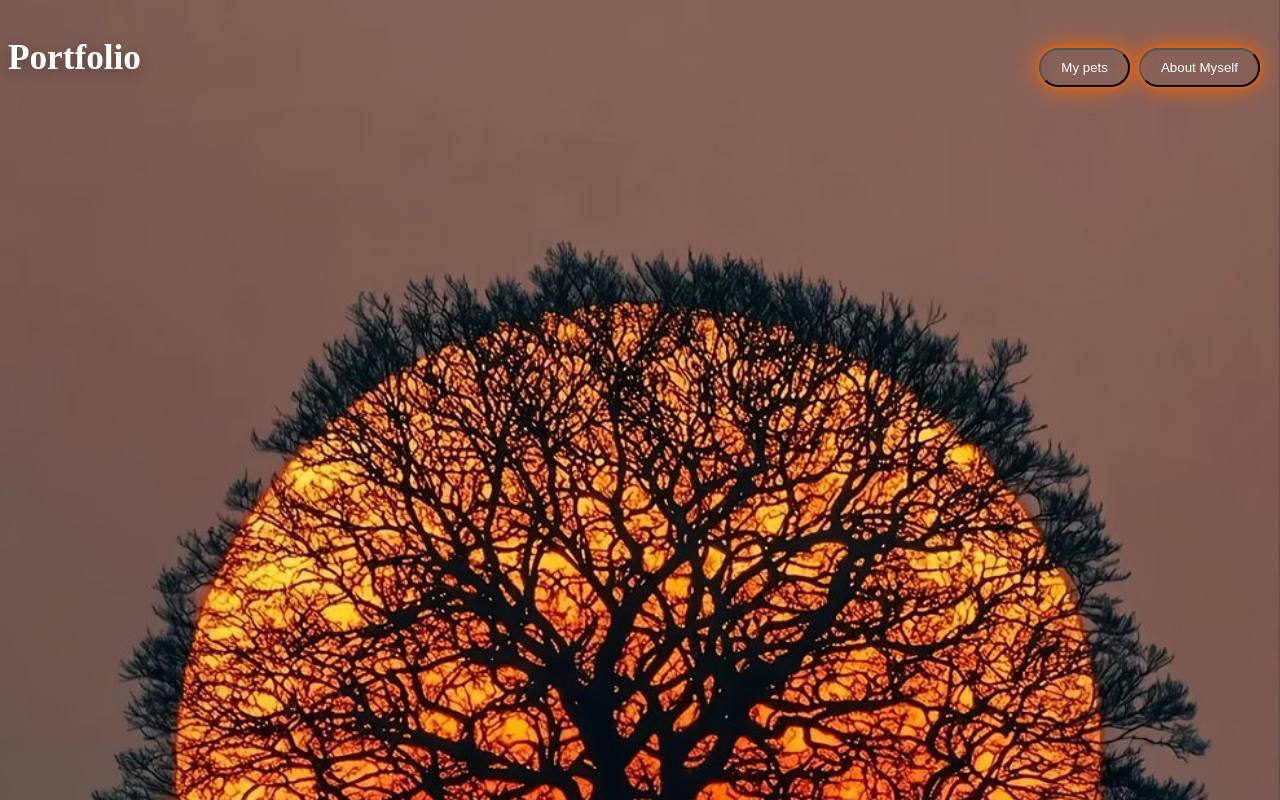
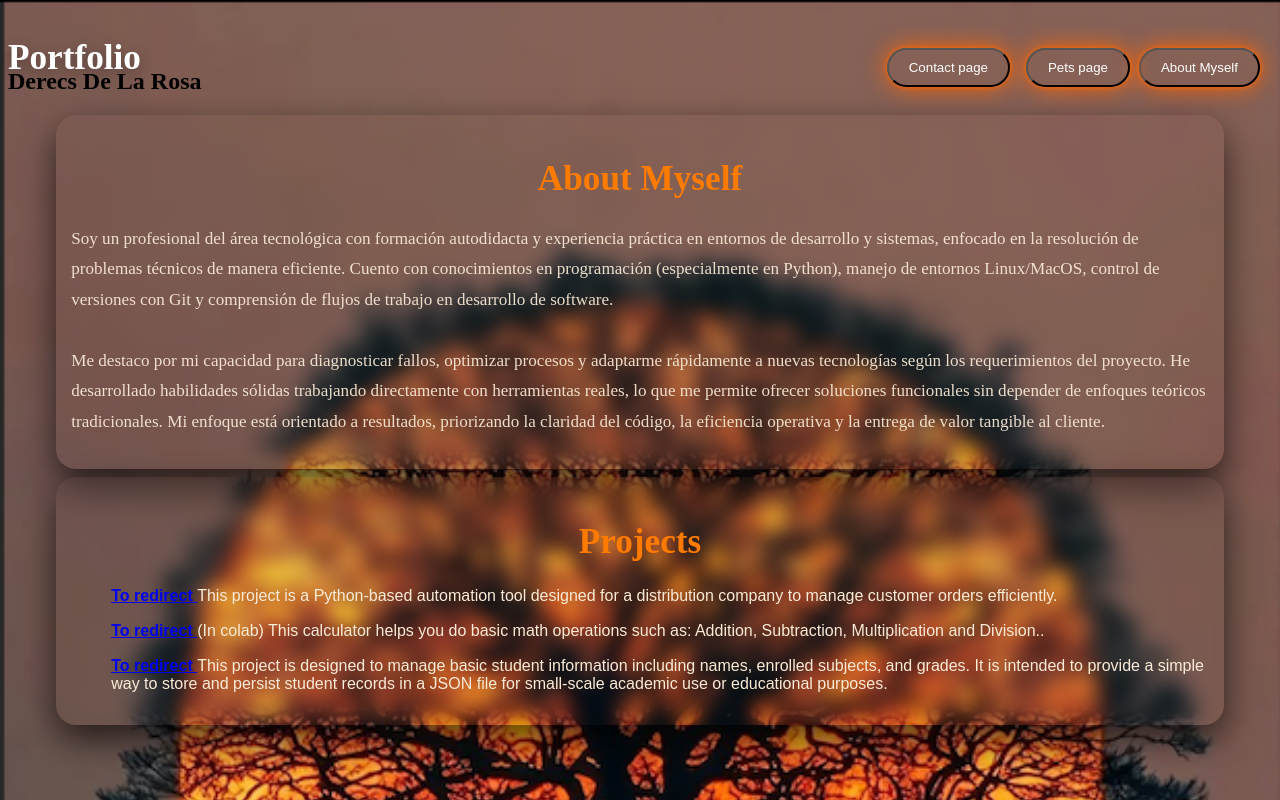
Before and after one commit to DereckDLR29/web_page_dll, a plain HTML site: page index.html in a window 1280 px wide. Drawn offline with Linux system fonts and the light colour scheme; files whose address does not match are found by name.

Commit message:
UPDATING CSS AND HTML FILES

```diff
--- /dev/null
+++ b/cont-styles.css
@@ -0,0 +1,178 @@
+/* ====================== FORMULARIO DE CONTACTO ====================== */
+body {
+    background-image: url("Captura de pantalla 2026-04-09 a la(s) 10.37.32 a.m..png");
+    background-size: cover;
+    background-attachment: fixed;
+    background-repeat: no-repeat;
+}
+.card-contact {
+
+    place-self: center;
+    width: 88%;
+    max-width: 680px;
+    margin: 70px auto 40px;
+    padding: 45px 40px;
+    background: rgba(15, 15, 25, 0.2);     /* Más opacidad para mejor legibilidad */
+    border-radius: 24px;
+    color: white;
+    box-shadow: 0 20px 45px rgba(0, 0, 0, 0.75);
+    backdrop-filter: blur(18px);
+    -webkit-backdrop-filter: blur(18px);
+    border: 1px solid rgba(255, 122, 0, 0.25);
+    position: relative;
+    bottom: -40px;
+}
+
+/* Título del formulario */
+.card-contact h2 {
+    color: #ff7b00;
+    text-align: center;
+    font-size: 2.4rem;
+    margin-bottom: 60px;
+    margin-top: -12px;
+    text-shadow: 0 0 15px rgba(255, 122, 0, 0.5);
+}
+
+/* Estilos del formulario */
+.form-contact {
+    place-items: center;
+    display: flex;
+    flex-direction: column;
+    gap: 26px;
+}
+
+/* Labels */
+.form-contact label {
+    color: #ff9a33;
+    font-size: 1.08rem;
+    font-weight: 500;
+    margin-bottom: 2px;
+    margin-top: 2px;
+    display: block;
+}
+
+/* Inputs y Textarea */
+.form-contact input,
+.form-contact textarea {
+    width: 100%;
+    padding: 16px 20px;
+    background: rgba(255, 255, 255, 0.07);
+    border: 2px solid rgba(255, 122, 0, 0.35);
+    border-radius: 14px;
+    color: white;
+    font-size: 1.05rem;
+    transition: all 0.35s ease;
+    backdrop-filter: blur(8px);
+}
+
+.form-contact input::placeholder,
+.form-contact textarea::placeholder {
+    color: rgba(255, 255, 255, 0.5);
+}
+
+/* Efecto al enfocar (glow naranja fuerte como tus botones) */
+.form-contact input:focus,
+.form-contact textarea:focus {
+    outline: none;
+    border-color: #ff7b00;
+    box-shadow:
+        0 0 12px rgba(255, 122, 0, 0.7),
+        0 0 25px rgba(255, 122, 0, 0.4);
+    background: rgba(255, 255, 255, 0.12);
+}
+
+/* Textarea más grande */
+.form-contact textarea {
+    min-height: 160px;
+    resize: vertical;
+}
+button {
+    box-shadow: 0 0 5px rgb(255, 102, 0),
+    0 0 25px rgb(255, 102, 0);
+    position: absolute;
+    right: 20px;
+    background-color: transparent;
+    border-radius: 20px;
+    padding: 10px 20px;
+    color: white;
+}
+button:hover {
+    box-shadow: 0 0 5px rgb(255, 102, 0),
+    0 0 25px rgb(255, 102, 0), 0 0 50px rgb(255, 102, 0),
+    0 0 100px rgb(255, 102, 0), 0 0 200px rgb(255, 102, 0);
+}
+
+.button-pet {
+    box-shadow: 0 0 5px rgb(255, 102, 0),
+    0 0 25px rgb(255, 102, 0);
+    position: absolute;
+    right: 150px;
+    background-color: transparent;
+    border-radius: 20px;
+    padding: 10px 20px;
+}
+.button-pet:hover:hover {
+    box-shadow: 0 0 5px rgb(255, 102, 0),
+    0 0 25px rgb(255, 102, 0), 0 0 50px rgb(255, 102, 0),
+    0 0 100px rgb(255, 102, 0), 0 0 200px rgb(255, 102, 0);
+}
+.button-contact {
+    box-shadow: 0 0 5px rgb(255, 102, 0),
+    0 0 25px rgb(255, 102, 0);
+    position: absolute;
+    right: 270px;
+    background-color: transparent;
+    border-radius: 20px;
+    padding: 10px 20px;
+    color: white;
+}
+.button-contact:hover {
+    box-shadow: 0 0 5px rgb(255, 102, 0),
+    0 0 25px rgb(255, 102, 0), 0 0 50px rgb(255, 102, 0),
+    0 0 100px rgb(255, 102, 0), 0 0 200px rgb(255, 102, 0);
+}
+/* Botón de enviar - estilo neon consistente con tus otros botones */
+.btn-submit {
+    right: 34%;
+    bottom: -70px;
+    margin-top: 15rem;
+    margin-bottom: -1rem;
+    padding: 14px 40px;
+    background: transparent;
+    color: white;
+    border: 2px solid #ff7b00;
+    border-radius: 50px;
+    font-size: 1.12rem;
+    font-weight: 600;
+    cursor: pointer;
+    box-shadow:
+        0 0 8px rgb(255, 102, 0),
+        0 0 25px rgb(255, 102, 0);
+    transition: all 0.4s ease;
+}
+
+.btn-submit:hover {
+    background: rgba(255, 122, 0, 0.12);
+    box-shadow:
+        0 0 10px rgb(255, 102, 0),
+        0 0 30px rgb(255, 102, 0),
+        0 0 65px rgb(255, 102, 0),
+        0 0 120px rgb(255, 102, 0);
+    transform: translateY(-4px);
+    border-color: #ff9a33;
+}
+
+/* Mensaje de éxito o error (opcional) */
+.message-success {
+    color: #4ade80;
+    text-align: center;
+    margin-top: 15px;
+    font-weight: 500;
+}
+
+.message-error {
+    color: #f87171;
+    text-align: center;
+    margin-top: 15px;
+    font-weight: 500;
+}
--- a/index.html
+++ b/index.html
@@ -1,20 +1,81 @@
 <!DOCTYPE html>
 <html lang="en">
+
 <head>
     <meta charset="UTF-8">
     <meta name="viewport" content="width=device-width, initial-scale=1.0">
     <title>Portfolio</title>
     <link rel="stylesheet" href="styles.css">
+    <link rel="icon"
+        href="images/png-transparent-skull-illustration-skull-sketch-skull-face-hand-monochrome-thumbnail.png">
 </head>
+</head>
+
 <body>
     <header>
-        <h1>Portfolio</h1>
+
+        <div class="container-fluid">
+            <h1>Portfolio</h1>
+
+                    <button>About Myself</button>
+
+                    <a href="contact.html"><button class="button-contact">Contact page</button></a>
+
+                    <a href="pets.html"><button class="button-pet">Pets page</button></a>
+
+        </div>
+
     </header>
-
-    <button>About Myself</button>
-    <a href="pets.html"><button class="button-pet">My pets </button></a>
 
 
 
+    <h2>Derecs De La Rosa</h2>
+    <div class="card orange-border">
+        <h2>About Myself</h2>
+        <p>Soy un profesional del área tecnológica con formación
+            autodidacta y experiencia práctica en entornos de desarrollo
+            y sistemas, enfocado en la resolución de problemas técnicos
+            de manera eficiente. Cuento con conocimientos en programación
+            (especialmente en Python), manejo de entornos Linux/MacOS,
+            control de versiones con Git y comprensión de flujos de trabajo
+            en desarrollo de software.
+            <br><br>
+            Me destaco por mi capacidad para
+            diagnosticar fallos, optimizar procesos y adaptarme rápidamente
+            a nuevas tecnologías según los requerimientos del proyecto.
+            He desarrollado habilidades sólidas trabajando directamente
+            con herramientas reales, lo que me permite ofrecer soluciones
+            funcionales sin depender de enfoques teóricos tradicionales.
+            Mi enfoque está orientado a resultados, priorizando la claridad
+            del código, la eficiencia operativa y la entrega de valor tangible
+            al cliente.
+        </p>
+    </div>
+    <div class="card orange-border">
+        <h2>Projects</h2>
+        <ul>
+            <li>
+                <p></p><a href="https://github.com/DereckDLR29/deplo_project_r" target="_blank"><strong>To redirect
+                    </strong>
+                </a>This project is a Python-based automation
+                tool designed for a distribution company to manage customer orders
+                efficiently.</p>
+            </li>
+            <li>
+                <p></p><a href="https://github.com/Envy528/Prueba_Repo_Colab" target="_blank"><strong>To redirect
+                    </strong>
+                </a> (In colab) This calculator helps you do basic math operations such as: Addition,
+                Subtraction, Multiplication and Division..</p>
+            </li>
+            <li>
+                <p></p><a href="https://github.com/DereckDLR29/repo_dereck" target="_blank"><strong>To redirect
+                    </strong>
+                </a>This project is designed to manage basic student information including names, enrolled subjects,
+                and grades. It is intended to provide a simple way to store and persist student records in
+                a JSON file for small-scale academic use or educational purposes.</p>
+            </li>
+    </div>
+
 </body>
+
 </html>
--- a/styles.css
+++ b/styles.css
@@ -11,7 +11,7 @@ h1 {
 }
 /* Fondo */
 body {
-    background-image: url("/Users/brihanbr10/Desktop/DERECK/abril/pagina_us/fondo_pag.jpeg");
+    background-image: url("Captura de pantalla 2026-04-09 a la(s) 10.37.32 a.m..png");
     background-size: cover;
     background-attachment: fixed;
     background-repeat: no-repeat;
@@ -47,3 +47,58 @@ button:hover {
     0 0 25px rgb(255, 102, 0), 0 0 50px rgb(255, 102, 0),
     0 0 100px rgb(255, 102, 0), 0 0 200px rgb(255, 102, 0);
 }
+.button-contact {
+    box-shadow: 0 0 5px rgb(255, 102, 0),
+    0 0 25px rgb(255, 102, 0);
+    position: absolute;
+    right: 270px;
+    background-color: transparent;
+    border-radius: 20px;
+    padding: 10px 20px;
+    color: white;
+}
+.button-contact:hover {
+    box-shadow: 0 0 5px rgb(255, 102, 0),
+    0 0 25px rgb(255, 102, 0), 0 0 50px rgb(255, 102, 0),
+    0 0 100px rgb(255, 102, 0), 0 0 200px rgb(255, 102, 0);
+}
+/* =============================================================================== */
+.card {
+    place-self: center;
+  width: 90%;
+  margin-bottom: 8px;
+  padding: 15px 15px;
+  background: rgba(15, 15, 25, 0);     /* Fondo semitransparente oscuro */
+  border-radius: 20px;
+  color: #010101;
+  box-shadow: 0 15px 35px rgba(0, 0, 0, 0.65);
+  backdrop-filter: blur(10px);             /* Ayuda con la legibilidad sobre imagen de fondo */
+  border: 3px transparent;               /* Borde naranja sólido */
+}
+
+.card h2 {
+  color: #ff7b00;
+  text-align: center;
+  margin-bottom: 25px;
+  font-size: 2.2rem;
+}
+
+.card p {
+  line-height: 1.78;
+  font-size: 1.07rem;
+  opacity: 0.93;
+  color:antiquewhite;
+}
+.card ul {
+    list-style-type: square;
+    list-style: none;
+    font-family: "monserrat", sans-serif;
+    color: antiquewhite;
+}
+.img-card {
+
+    width: auto;
+    height: auto;
+    border-radius: 15px;
+    margin-bottom: 10px;
+}
```
Also changed, not shown: contact.html (added, +46 -0 lines), pets.html (+23 -4 lines), Captura de pantalla 2026-04-09 a la(s) 10.37.32 a.m..png (added), images/pet1.jpg (added), images/pet2.jpg (added), images/png-transparent-skull-illustration-skull-sketch-skull-face-hand-monochrome-thumbnail.png (added), 1 other file.
